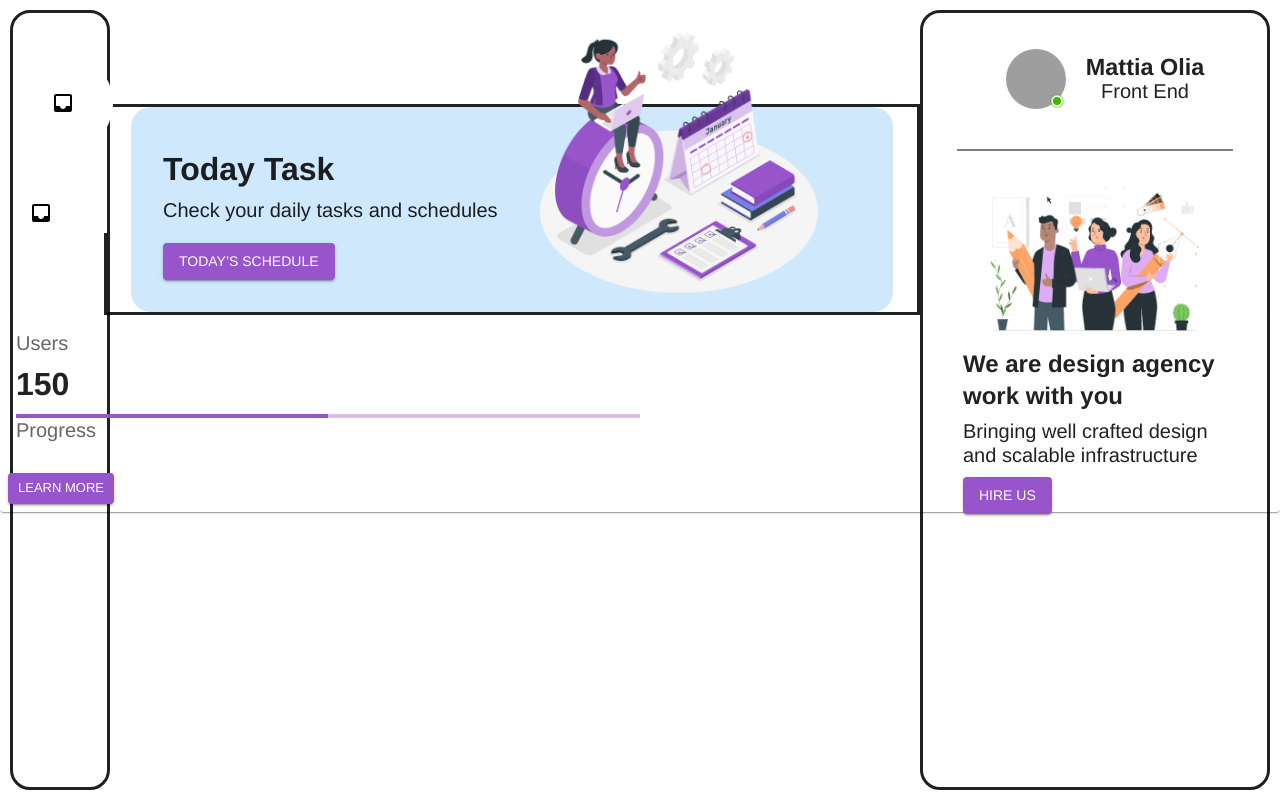
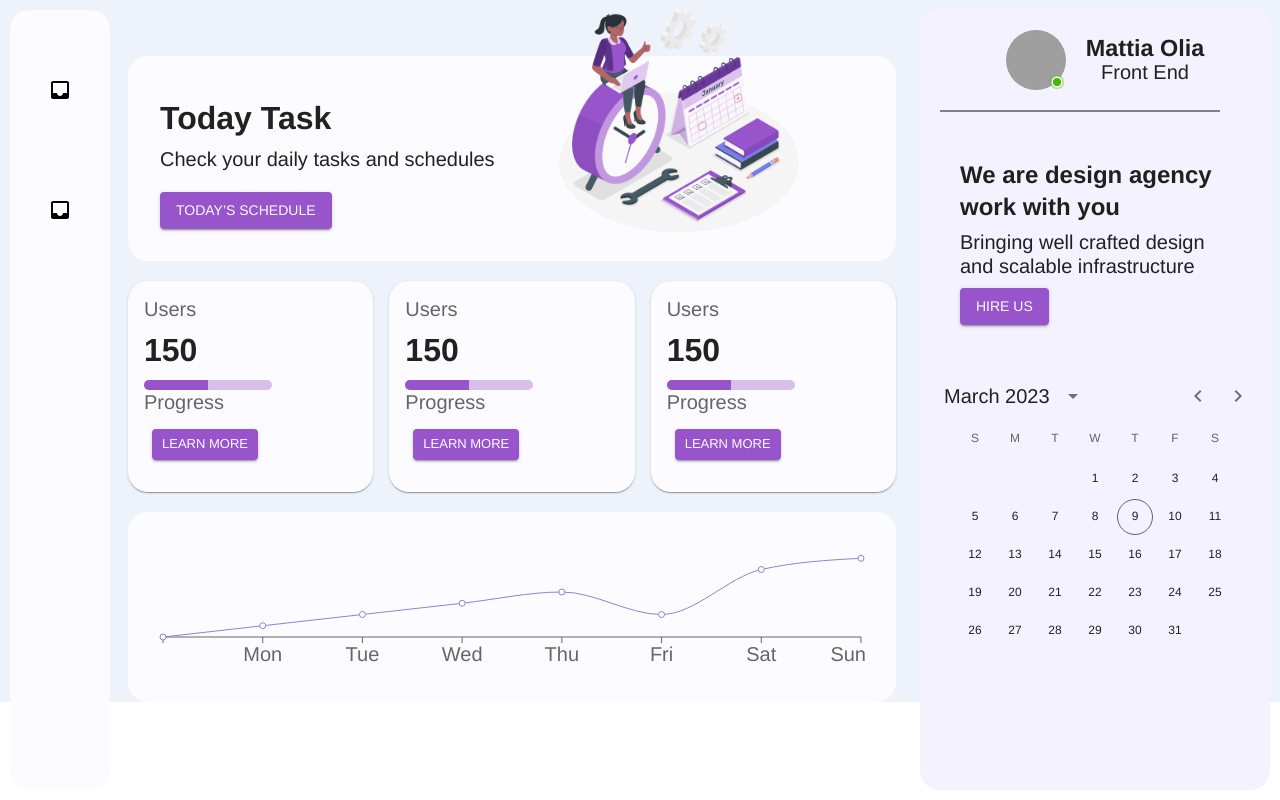
Before and after one commit to MattiaOlia/TaskTracker, a React (Create React App) app in the folder man-dash-app/: page / in a window 1280 px wide. Built offline with nearby package versions, Linux system fonts and the light colour scheme; grey boxes are pictures that could not be loaded.

Commit message:
Home Completed

```diff
--- a/man-dash-app/package.json
+++ b/man-dash-app/package.json
@@ -7,12 +7,18 @@
     "@emotion/styled": "^11.10.6",
     "@mui/icons-material": "^5.11.11",
     "@mui/material": "^5.11.11",
+    "@mui/x-data-grid": "^6.0.1",
+    "@mui/x-date-pickers": "^6.0.1",
+    "@mui/x-date-pickers-pro": "^6.0.1",
+    "@nivo/line": "^0.80.0",
     "@testing-library/jest-dom": "^5.16.5",
     "@testing-library/react": "^13.4.0",
     "@testing-library/user-event": "^13.5.0",
+    "dayjs": "^1.11.7",
     "react": "^18.2.0",
     "react-dom": "^18.2.0",
     "react-scripts": "5.0.1",
+    "recharts": "^2.4.3",
     "web-vitals": "^2.1.4"
   },
   "scripts": {
--- a/man-dash-app/src/App.css
+++ /dev/null
@@ -1,38 +0,0 @@
-.App {
-  text-align: center;
-}
-
-.App-logo {
-  height: 40vmin;
-  pointer-events: none;
-}
-
-@media (prefers-reduced-motion: no-preference) {
-  .App-logo {
-    animation: App-logo-spin infinite 20s linear;
-  }
-}
-
-.App-header {
-  background-color: #282c34;
-  min-height: 100vh;
-  display: flex;
-  flex-direction: column;
-  align-items: center;
-  justify-content: center;
-  font-size: calc(10px + 2vmin);
-  color: white;
-}
-
-.App-link {
-  color: #61dafb;
-}
-
-@keyframes App-logo-spin {
-  from {
-    transform: rotate(0deg);
-  }
-  to {
-    transform: rotate(360deg);
-  }
-}
--- a/man-dash-app/src/App.js
+++ b/man-dash-app/src/App.js
@@ -1,13 +1,14 @@
 import {  ThemeProvider } from '@mui/material/styles';
-import { Typography } from '@mui/material';
+import {  Typography } from '@mui/material';
 import theme from './theme';
 import Navbar from './components/Navbar';
 import { TodayTask } from './components/TodayTask';
 import useMediaQuery from '@mui/material/useMediaQuery';
-import { Box } from '@mui/system';
 import UserAvatarOnline from './components/UserAvatarOnline';
-import Widget from './components/Widget';
 import WidgetsComp from './components/WidgetsComp';
+import { Box, palette } from '@mui/system';
+import Chart from './components/Chart';
+import CssBaseline from '@mui/material/CssBaseline';
 
 function App() {
   const isSmallScreen = useMediaQuery('(max-width:600px)');
@@ -21,27 +22,32 @@ function App() {
           <Box sx={{ display: 'flex', flexDirection: 'column' }}>
             <Box mt={2} sx={{ flex: '1 0 auto' }} />
             <TodayTask sx={{ flex: '0 1 auto' }} />
-
           </Box>
           <WidgetsComp />
-          <Widget />
+          <Chart />
         </ThemeProvider>
       </div>
     );
   } else {
     return (
-      <div>
-        <div className="App">
+      <Box sx={{ backgroundColor: theme.palette.backgroundCol }}>
+
           <ThemeProvider theme={theme}>
+          <CssBaseline />
+          <div className="App">
             <Navbar />
             <UserAvatarOnline />
-            <Box ml={13} mt={(isMediumScreen) ? 13 : 2} mr={(isMediumScreen) ? 45 : 0} border={"solid"}>
+            <Box ml={13} pt={(isMediumScreen) ? 7 : 2} mr={(isMediumScreen) ? 45 : 0} >
               <TodayTask  />
+              <WidgetsComp />
+              <Chart />
+
             </Box>
-            <Widget />
+
+          </div>
           </ThemeProvider>
-        </div>
-      </div>
+        </Box>
+
     );
   }
 }
--- /dev/null
+++ b/man-dash-app/src/components/Calander.js
@@ -0,0 +1,20 @@
+import * as React from 'react';
+import { LocalizationProvider } from '@mui/x-date-pickers';
+import { AdapterDayjs } from '@mui/x-date-pickers/AdapterDayjs';
+import { DateCalendar } from '@mui/x-date-pickers/DateCalendar';
+import Box from '@mui/material/Box';
+
+export default function BasicDateCalendar() {
+  return (
+    <LocalizationProvider dateAdapter={AdapterDayjs}>
+      <Box sx={{
+        width: "100%",
+        height: "100%",
+        minWidth: "300px", // Imposta la larghezza minima
+        minHeight: "200px", // Imposta l'altezza minima
+      }}>
+        <DateCalendar sx={{width:"100%", height:"100%"}} />
+      </Box>
+    </LocalizationProvider>
+  );
+}
--- /dev/null
+++ b/man-dash-app/src/components/Chart.js
@@ -0,0 +1,47 @@
+import React from 'react';
+import { LineChart, Line, XAxis, YAxis, Tooltip, ResponsiveContainer } from 'recharts';
+import { Box } from '@mui/system';
+import { CssBaseline } from '@mui/material';
+import Container from '@mui/material/Container';
+import theme from '../theme';
+import { ThemeProvider } from '@emotion/react';
+import useMediaQuery from '@mui/material/useMediaQuery';
+
+const data = [
+  { day: '', value: 0 },
+  { day: 'Mon', value: 10 },
+  { day: 'Tue', value: 20 },
+  { day: 'Wed', value: 30 },
+  { day: 'Thu', value: 40 },
+  { day: 'Fri', value: 20 },
+  { day: 'Sat', value: 60 },
+  { day: 'Sun', value: 70 }
+];
+
+const CustomizedAxisTick = ({ x, y ,payload }) => (
+  <text x={x} y={y} dy={16} textAnchor="middle" fill="#666">{payload.value}</text>
+);
+
+function Chart() {
+  return (
+    <ThemeProvider theme={theme}>
+    <React.Fragment>
+        <CssBaseline />
+            <Container>
+                <Box sx={{ padding:"1.5em",borderRadius:"20px", bgcolor: `${theme.palette.secondary.main}`}}>
+                  <ResponsiveContainer width="100%" height={130}>
+                    <LineChart data={data}>
+                    <XAxis dataKey="day" tick={<CustomizedAxisTick />} />
+                     <Tooltip />
+                    <Line type="monotone" dataKey="value" stroke="#8884d8" />
+                    </LineChart>
+                   </ResponsiveContainer>
+                </Box>
+                </Container>
+                </React.Fragment>
+                </ThemeProvider>
+
+  );
+};
+
+export default Chart;
--- a/man-dash-app/src/components/Navbar.js
+++ b/man-dash-app/src/components/Navbar.js
@@ -16,9 +16,6 @@ import MenuItem from '@mui/material/MenuItem';
 import {useState} from "react"
 import theme from '../theme';
 import {  ThemeProvider } from '@mui/material/styles';
-
-
-
 
 
 export default function Navbar() {
@@ -73,19 +70,18 @@ export default function Navbar() {
         return (
           <div>
           <ThemeProvider theme={theme}>
-            <Box sx={{ width: '100%', maxWidth: 100, bgcolor: '',border:"solid",borderRadius:"20px", position:"fixed", top:10,bottom:10,left:10 }}>
-            <List sx={{ bgcolor: 'white' }} disablePadding>
+            <Box sx={{ width: '100%', maxWidth: 100, bgcolor: `${theme.palette.secondary.main}`,borderRadius:"20px", position:"fixed", top:10,bottom:10,left:10 }}>
+            <List sx={{ bgcolor: `${theme.palette.secondary.main}` }} disablePadding>
             <ListItemButton
   sx={{
     display: "flex",
     alignItems: "center",
     justifyContent: "center",
     margin:"2em auto",
-    bgcolor: "white",
-    width: "5em",
-    height: "5em",
+    width: "4em",
+    height: "4em",
     borderRadius: "50%",
-    ':hover': { bgcolor: 'purple' }
+    ':hover': { bgcolor: `${theme.palette.primary.main}` }
   }}
 >
   <ListItemIcon
@@ -96,22 +92,43 @@ export default function Navbar() {
       display: 'flex',
       alignItems: 'center',
       justifyContent: 'center',
-      ':hover': { color: 'white' }
+     ':hover': { color:`${theme.palette.primary.contrastText}` }
     }}
   >
     <InboxIcon />
   </ListItemIcon>
 </ListItemButton>
 
-  <ListItemButton sx={{ ':hover': { bgcolor: 'purple' } }}>
-    <ListItemIcon sx={{ color: 'black', ':hover': { color: 'white' } }}>
-      <InboxIcon />
-    </ListItemIcon>
-  </ListItemButton>
+<ListItemButton
+  sx={{
+    display: "flex",
+    alignItems: "center",
+    justifyContent: "center",
+    margin:"2em auto",
+    width: "4em",
+    height: "4em",
+    borderRadius: "50%",
+    ':hover': { bgcolor: `${theme.palette.primary.main}` }
+  }}
+>
+  <ListItemIcon
+    sx={{
+      color: 'black',
+      width: '2.5em',
+      height: '2.5em',
+      display: 'flex',
+      alignItems: 'center',
+      justifyContent: 'center',
+     ':hover': { color:`${theme.palette.primary.contrastText}` }
+    }}
+  >
+    <InboxIcon />
+  </ListItemIcon>
+</ListItemButton>
 </List>
 
             </Box>
             </ThemeProvider>
             </div>
-          );
-}}
+
+)}}
--- a/man-dash-app/src/components/TodayTask.js
+++ b/man-dash-app/src/components/TodayTask.js
@@ -18,13 +18,13 @@ export function TodayTask() {
         <React.Fragment>
             <CssBaseline />
                 <Container>
-                     <Box p={4} sx={{ borderRadius:"20px", bgcolor: '#cfe8fc', display:"flex"}}>
+                     <Box p={4} sx={{ borderRadius:"20px", bgcolor: `${theme.palette.secondary.main}`, display:"flex"}}>
                      <Box sx={{display:"inline-block"}}>
                      <Typography variant='h2'>Today Task</Typography>
                      <Typography variant='body1'>Check your daily tasks and schedules</Typography>
                      <Button sx={{marginTop:"1.5em"}} variant="contained">Today’s schedule</Button></Box>
-                     {(isLargeScreen) && <Box sx={{margin:"-6.5em auto", display: 'inline-block', justifyContent: 'center', alignItems: 'center' }}>
-                          <img src={image1} alt="1 image" style={{ marginRight:"0",width: "290px" }}/></Box>}
+                     {(isLargeScreen) && <Box sx={{margin:"-5em auto", display: 'inline-block', justifyContent: 'center', alignItems: 'center' }}>
+                          <img src={image1} alt="1 image" style={{ marginRight:"0",width: "250px" }}/></Box>}
       </Box>
 
              </Container>
--- a/man-dash-app/src/components/UserAvatarOnline.js
+++ b/man-dash-app/src/components/UserAvatarOnline.js
@@ -10,7 +10,7 @@ import Container from '@mui/material/Container';
 import { Button, Divider, ListItem, Typography } from '@mui/material';
 import useMediaQuery from '@mui/material/useMediaQuery';
 import image2 from "../components/img/Design community-pana 2.png"
-
+import BasicDateCalendar from './Calander';
 
 
 function UserAvatarOnline() {
@@ -54,8 +54,7 @@ function UserAvatarOnline() {
                 <Box sx={{
   width: isMediumScreen ? 'unset' : '100%',
   maxWidth: isMediumScreen ? 'unset' : 350,
-  bgcolor: isMediumScreen ? '#cfe8fc' : '',
-  border: isMediumScreen ? '' : 'solid',
+  bgcolor: `#F5F2FF`,
   borderRadius: '20px',
   position: isMediumScreen ? 'relative' : 'fixed',
   top: isMediumScreen ? 'unset' : 10,
@@ -69,7 +68,7 @@ function UserAvatarOnline() {
   marginLeft: isSmallScreen ? 13 : 0
 }}>
 
-                  <Box width={"100%"} mt={2} sx={{display:"flex",flexAlign:"center", justifyContent:"center",alignItems:"center"}}  >
+                  <Box width={"100%"} sx={{display:"flex",flexAlign:"center", justifyContent:"center",alignItems:"center"}}  >
                     <Box  sx={{width:"fit-content", padding:"1em"}}  >
                     <StyledBadge
                         overlap="circular"
@@ -83,22 +82,26 @@ function UserAvatarOnline() {
                     <p style={{margin:0}}>Front End</p>
                     </Box>
                     </Box>
-                    <Divider  sx={{width:"80%", border:"solid 1px grey",margin:"1em auto"}} />
+                    <Divider  sx={{width:"80%", border:"solid 1px grey", margin:"0 1em"}} />
                     <Box sx={{
                         display: 'flex',
                         flexDirection: 'column',
                         alignItems:'center',
                         justifyItems:"center",
                         p: isMediumScreen ? "2em 4em" : "2em",
-                        pt: 0,
+
                       }}>
-                      <img style={{maxWidth:"250px"}} src={image2} alt="2 image" />
+
                       <Box >
                       <Typography variant={'h3'}>We are design agency work with you</Typography>
                       <Typography variant={"body1"}>Bringing well crafted design and scalable infrastructure</Typography>
                       <Button  sx={{marginTop:"0.7em"}}  variant='contained'>Hire us</Button>
                       </Box>
                     </Box>
+                    {!isMediumScreen &&
+                    <Box>
+                      <BasicDateCalendar />
+                      </Box>  }
                   </Box>
 
               </Container>
--- a/man-dash-app/src/components/Widget.js
+++ b/man-dash-app/src/components/Widget.js
@@ -6,32 +6,42 @@ import CardContent from '@mui/material/CardContent';
 import Button from '@mui/material/Button';
 import Typography from '@mui/material/Typography';
 import LinearProgress  from '@mui/material/LinearProgress';
-
-
-
+import useMediaQuery from '@mui/material/useMediaQuery';
+import { ThemeProvider } from '@emotion/react';
+import theme from '../theme';
 
 
 function Widget() {
 
+  const isLargeScreen=useMediaQuery("(min-width:1200px)")
+
     return (
-        <Card  p={1} >
+      <ThemeProvider theme={theme}>
+      <Card sx={{
+        width:"100%",
+        margin:"1em auto",
+        bgcolor: `${theme.palette.secondary.main}`,
+        borderRadius:"20px",
+        padding: isLargeScreen ? "" : "0 2em"
+      }}
+    >
         <CardContent>
-          <Typography variant={"body1"} color="text.secondary" gutterBottom>
+          <Typography variant={"body1"} color="text.secondary">
             Users
           </Typography>
           <Typography variant="h2" component="div">
             150
           </Typography>
-          <LinearProgress sx={{width:"50%"}} variant="determinate" value={50} />
+          <LinearProgress sx={{width:"60%",height:"10px",borderRadius:"20px"}} variant="determinate" value={50} />
           <Typography variant={"body1"} color="text.secondary" gutterBottom>
             Progress
           </Typography>
-        </CardContent>
-        <CardActions>
+          <CardActions>
           <Button size="small" variant='contained'>Learn More</Button>
         </CardActions>
+        </CardContent>
       </Card>
-
+      </ThemeProvider>
 
     )
 }
--- a/man-dash-app/src/components/WidgetsComp.js
+++ b/man-dash-app/src/components/WidgetsComp.js
@@ -1,7 +1,7 @@
 import React from 'react'
 import Widget from './Widget'
 import CssBaseline from '@mui/material/CssBaseline';
-
+import Grid from '@mui/material/Grid';
 import Container from '@mui/material/Container';
 import theme from '../theme';
 import { ThemeProvider } from '@emotion/react';
@@ -11,16 +11,34 @@ import { Box } from '@mui/system';
 import { Typography } from '@mui/material';
 
 function WidgetsComp() {
+    const isLargeScreen=useMediaQuery("(min-width:1200px")
     return (
         <ThemeProvider theme={theme}>
         <React.Fragment>
             <CssBaseline />
-                <Container>
-                    <Box  p={3}>
-                        <Typography variant={'h3'}>Task</Typography>
-                    <Widget />
-                    </Box>
-             </Container>
+               <Container>
+                    <Box >
+                        {(isLargeScreen) ?
+                        <Grid container spacing={2}>
+                         <Grid item xs={4}>
+                            <Widget />
+                            </Grid>
+                            <Grid item xs={4}>
+                            <Widget />
+                            </Grid>
+                            <Grid item xs={4}>
+                            <Widget />
+                            </Grid>
+                         </Grid> :
+                         <Box>
+                         <Widget />
+                         <Widget /><Widget /></Box>
+                         }
+
+
+</Box>
+
+</Container>
        </React.Fragment>
        </ThemeProvider>
     )
--- a/man-dash-app/src/index.css
+++ b/man-dash-app/src/index.css
@@ -5,6 +5,7 @@ body {
     sans-serif;
   -webkit-font-smoothing: antialiased;
   -moz-osx-font-smoothing: grayscale;
+
 }
 
 code {
--- a/man-dash-app/src/theme.js
+++ b/man-dash-app/src/theme.js
@@ -68,9 +68,10 @@ const theme = createTheme({
       contrastText: '#FCFBFF',
     },
     secondary: {
-      main: '#0316C2',
-      contrastText: '#FCFBFF',
+      main: '#FCFBFF',
+      contrastText: '#27104E',
     },
+    backgroundCol:'#EEF2FA'
   },
 });
 
```
Also changed, not shown: 2 other files (tests, documents, lock files or other folders).
